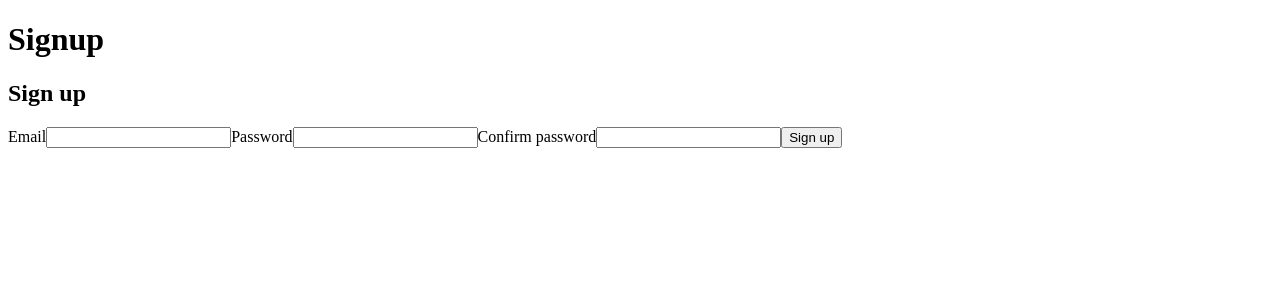
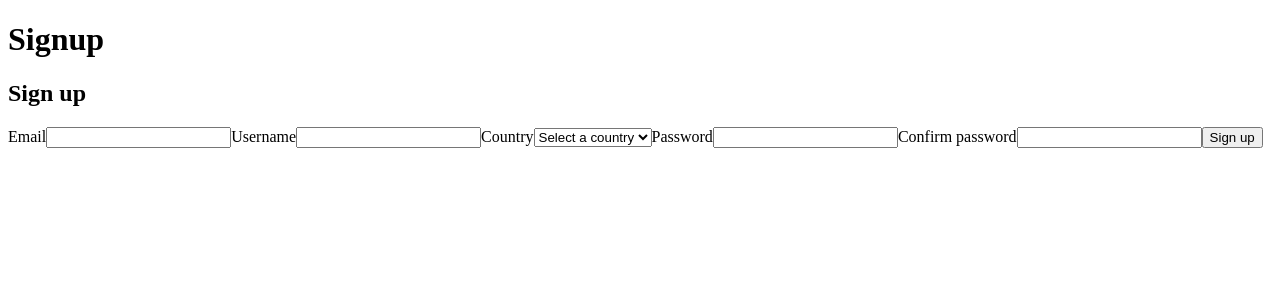
Before and after one commit to RMIT-Full-Stack-Development-2026A/Group6, a Next.js app: page /signup in a window 1280 px wide. Shown: the top 300 px of the page. Built offline with nearby package versions, Linux system fonts and the light colour scheme; no server answers.

Commit message:
add basic fe for testing

```diff
--- a/src/components/auth/signupForm.tsx
+++ b/src/components/auth/signupForm.tsx
@@ -10,6 +10,8 @@ interface SignupFormProps {
 
 export default function SignupForm({ onSuccess, redirectTo }: SignupFormProps) {
     const [email, setEmail] = useState("")
+    const [username, setUsername] = useState("")
+    const [country, setCountry] = useState("")
     const [password, setPassword] = useState("")
     const [confirmPassword, setConfirmPassword] = useState("")
     const [error, setError] = useState<string | null>(null)
@@ -18,8 +20,8 @@ export default function SignupForm({ onSuccess, redirectTo }: SignupFormProps) {
     async function handleSubmit(e: React.FormEvent) {
         e.preventDefault()
         setError(null)
-        if (!email || !password) {
-            setError("Email and password are required")
+        if (!email || !username || !country || !password) {
+            setError("Email, username, country, and password are required")
             return
         }
         if (password !== confirmPassword) {
@@ -28,7 +30,7 @@ export default function SignupForm({ onSuccess, redirectTo }: SignupFormProps) {
         }
         setLoading(true)
         try {
-            const data = await signup({ email, password })
+            const data = await signup({ email, username, country, password })
             setLoading(false)
             onSuccess?.(data)
             if (redirectTo) window.location.assign(redirectTo)
@@ -47,6 +49,21 @@ export default function SignupForm({ onSuccess, redirectTo }: SignupFormProps) {
                 <input type="email" value={email} onChange={(e) => setEmail(e.target.value)} />
             </label>
             <label>
+                Username
+                <input type="text" value={username} onChange={(e) => setUsername(e.target.value)} />
+            </label>
+            <label>
+                Country
+                <select value={country} onChange={(e) => setCountry(e.target.value)}>
+                    <option value="">Select a country</option>
+                    <option value="United States">United States</option>
+                    <option value="Canada">Canada</option>
+                    <option value="United Kingdom">United Kingdom</option>
+                    <option value="Australia">Australia</option>
+                    <option value="Mexico">Vietnam</option>
+                </select>
+            </label>
+            <label>
                 Password
                 <input type="password" value={password} onChange={(e) => setPassword(e.target.value)} />
             </label>
```
